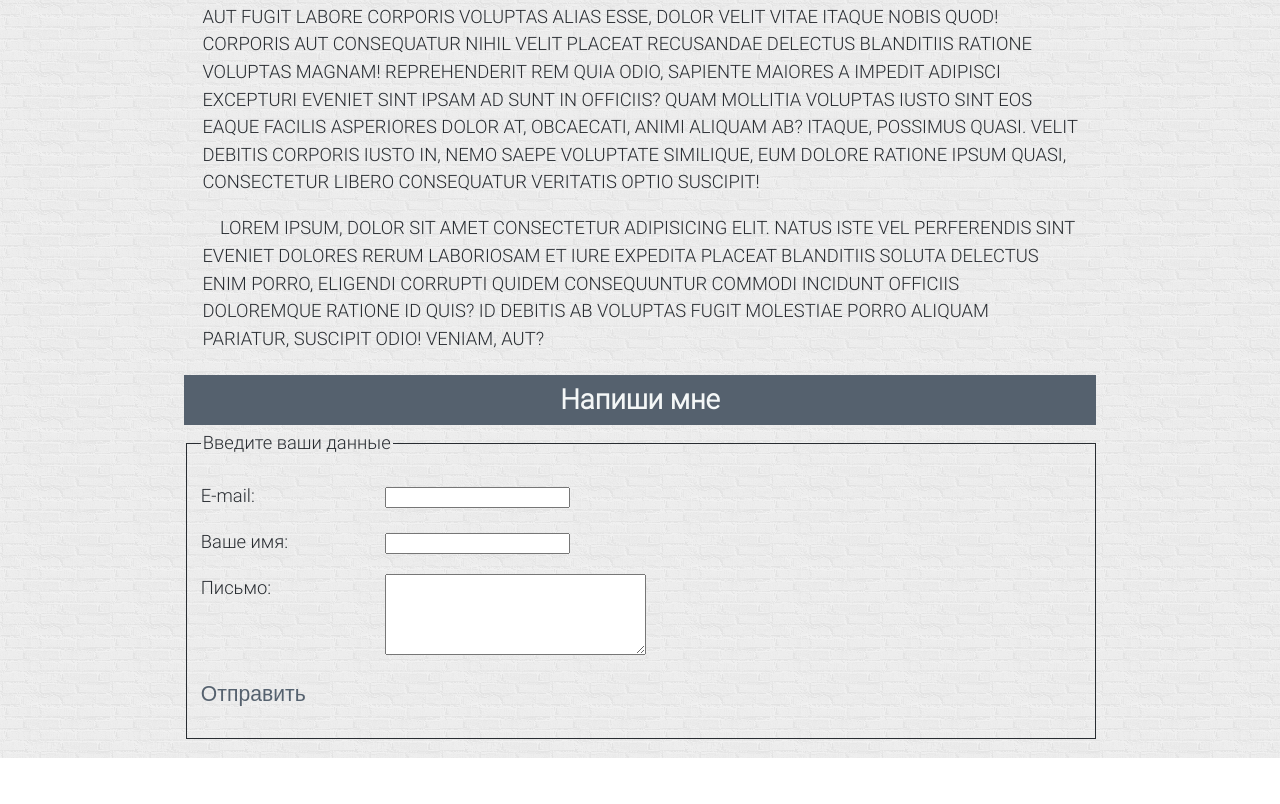
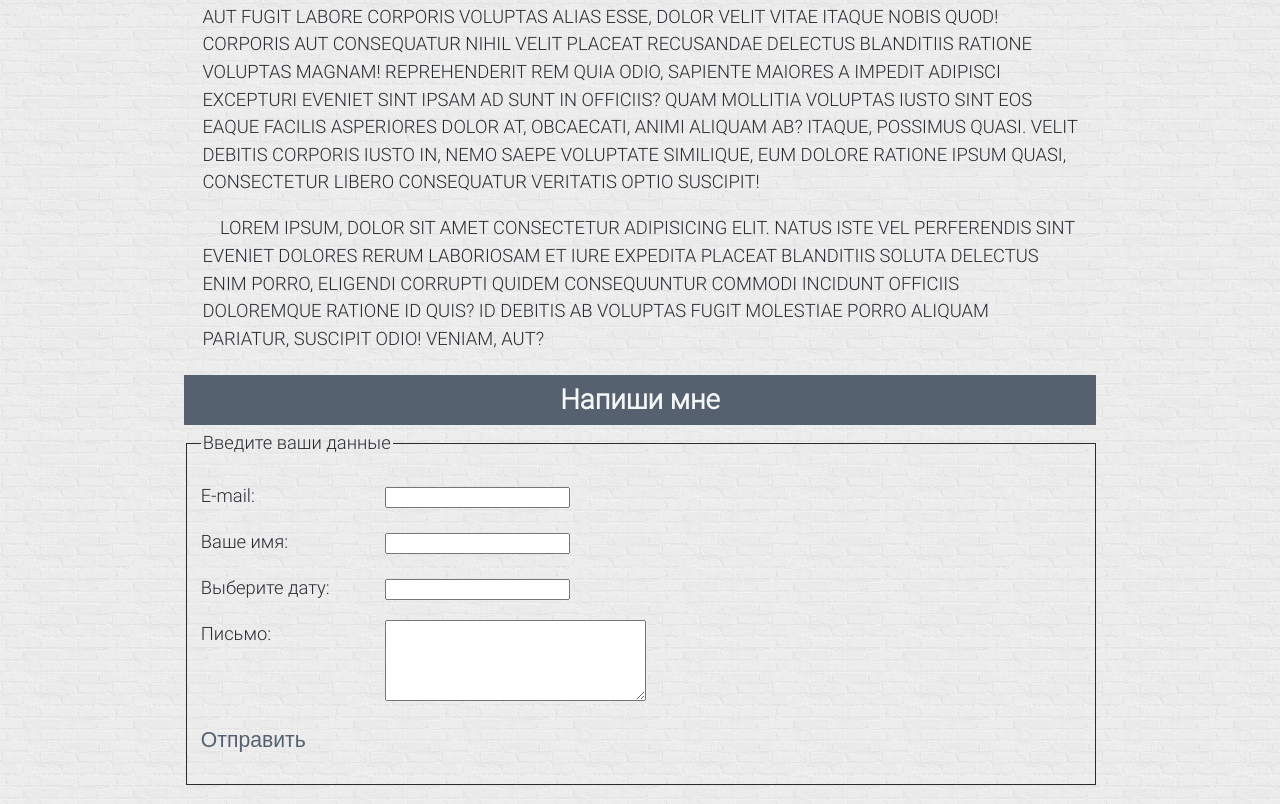
Before and after one commit to AdRuslan/webLab11, a plain HTML site: page index.html in a window 1280 px wide. Shown: the part 1008-1812 px from the top of the page. Before the commit the page ends 1766 px from the top, so only its background shows below. Drawn offline with nearby package versions, Linux system fonts and the light colour scheme.

Commit message:
add jQuery UI & jQuery UI Widget

```diff
--- a/index.html
+++ b/index.html
@@ -6,6 +6,7 @@
     <script src="https://ajax.googleapis.com/ajax/libs/jquery/3.5.1/jquery.min.js"></script>
     <link rel="shortcut icon" href="icon.png" type="image/png" />
     <link rel="stylesheet" href="style.css" />
+    <link rel="stylesheet" href="jquery-ui.min.css" />
     <style>
       a {
         text-decoration: none;
@@ -35,7 +36,7 @@
     <h2 id="p1">Основная информация</h2>
     <table>
       <tr>
-        <td><img src="фото_3x4.JPG" alt="Фото" class="main_photo"/></td>
+        <td><img src="фото_3x4.JPG" alt="Фото" class="main_photo" /></td>
         <td style="padding-left: 1em">
           <b>Имя</b>: Руслан <br />
           <b>Фамилия</b>: Адигамов<br />
@@ -106,6 +107,10 @@
             <input id="name" type="text" name="name" />
           </p>
           <p>
+            <label for="datepicker">Выберите дату: </label>
+            <input id="datepicker" type="text" />
+          </p>
+          <p>
             <label for="message">Письмо: </label>
             <textarea id="message" name="message" rows="5" cols="30"></textarea>
           </p>
@@ -115,5 +120,6 @@
     </footer>
 
     <script src="script.js"></script>
+    <script src="jquery-ui.min.js"></script>
   </body>
 </html>
--- a/script.js
+++ b/script.js
@@ -55,7 +55,15 @@ $(document).ready(function () {
   );
 
   //slideDown()
-  $("hr").click(function(){
+  $("hr").click(function () {
     $("#slider").slideDown("slow");
+  });
+
+  //jQuery UI widget
+  $(function () {
+    $("#datepicker").datepicker();
+  });
+
+  //jQuery UI plugin
+
 });
-});
```
Also changed, not shown: images/ui-icons_444444_256x240.png (added), images/ui-icons_555555_256x240.png (added), images/ui-icons_777620_256x240.png (added), images/ui-icons_777777_256x240.png (added), images/ui-icons_cc0000_256x240.png (added), images/ui-icons_ffffff_256x240.png (added), jquery-ui.min.css (added), jquery-ui.min.js (added).
